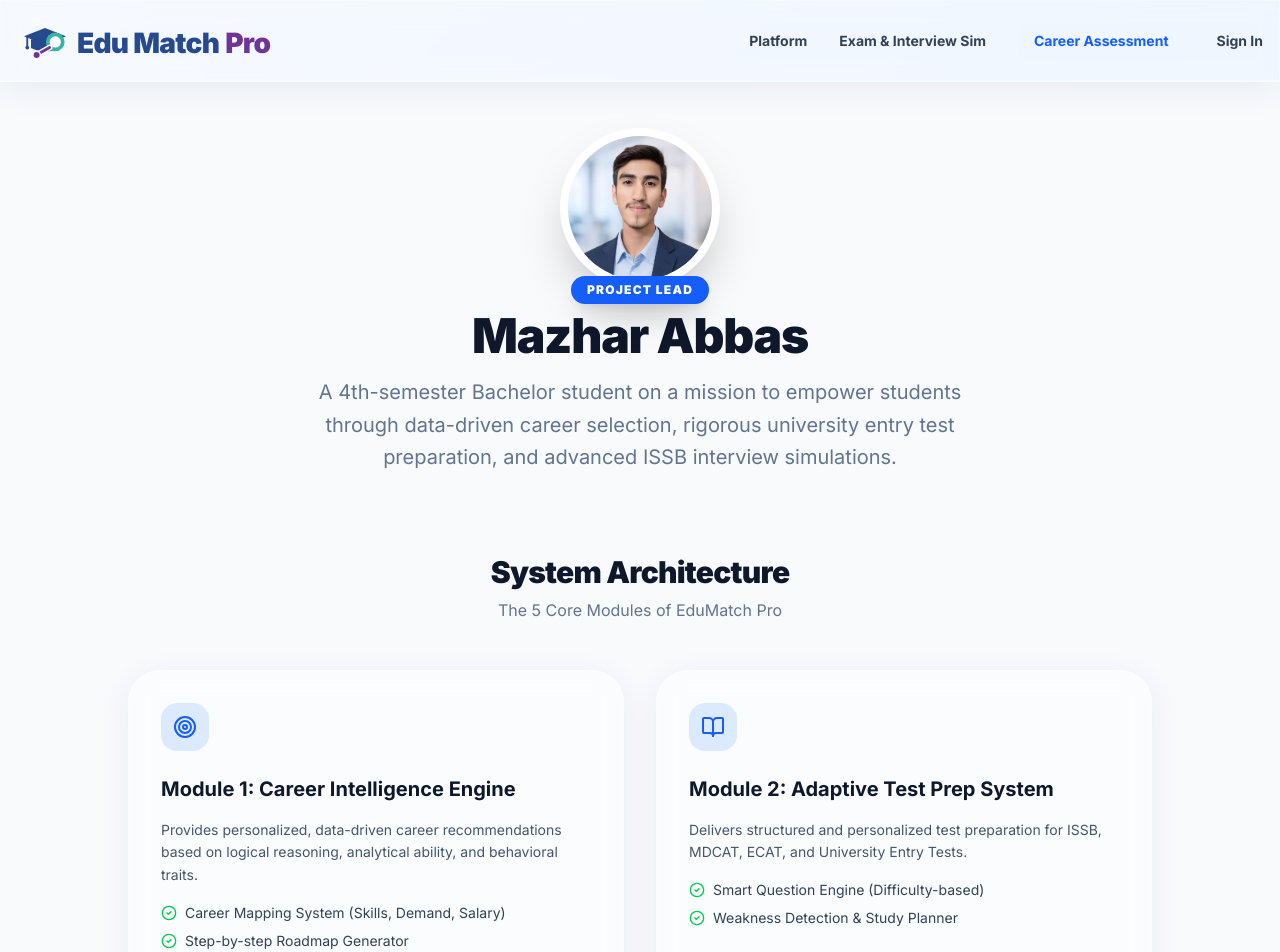
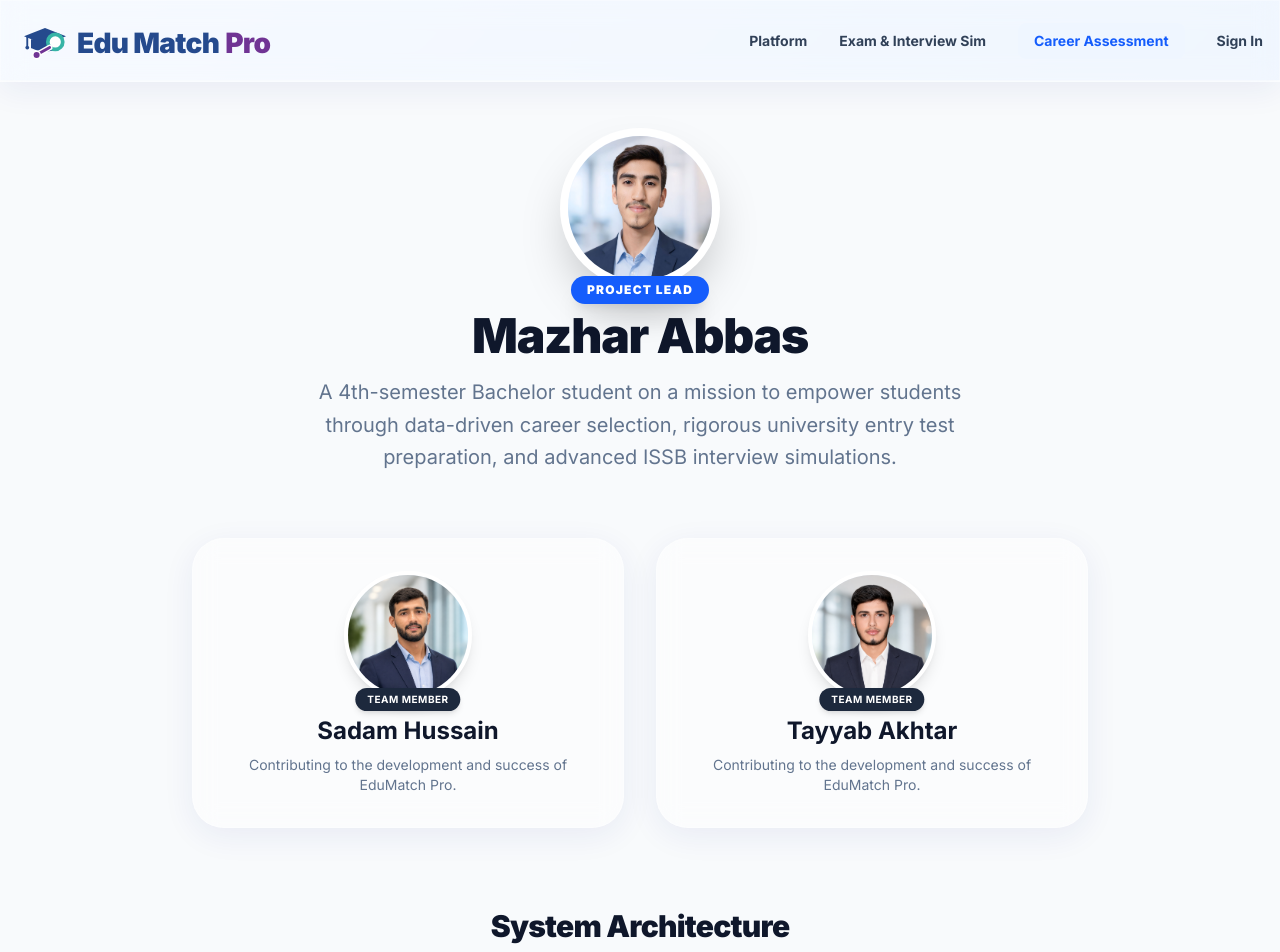
Before and after one commit to MazharAbbas95/Edu_Match_Pro, a React (Vite) app: page /about in a window 1280 px wide. Shown: the top 952 px of the page. Built offline with nearby package versions, Linux system fonts and the light colour scheme.

Commit message:
adding new members

```diff
--- a/api/auth/[...slug].js
+++ b/api/auth/[...slug].js
@@ -115,7 +115,10 @@ async function handleForgotPassword(req, res) {
   user.passwordResetExpires = Date.now() + 10 * 60 * 1000;
   saveUsers(users);
 
-  const resetURL = `${process.env.APP_URL || "http://localhost:3000"}/reset-password/${resetToken}`;
+  const protocol = req.headers['x-forwarded-proto'] || 'http';
+  const host = req.headers.host || 'localhost:3000';
+  const defaultUrl = `${protocol}://${host}`;
+  const resetURL = `${process.env.APP_URL || defaultUrl}/reset-password/${resetToken}`;
 
   const transporter = nodemailer.createTransport({
     host: process.env.EMAIL_HOST || "smtp.gmail.com",
--- a/data/users.json
+++ b/data/users.json
@@ -14,8 +14,8 @@
     "password": "$2b$10$xVEOCgUfO7peqoAzU75HqeDzbrMiXHo3U.mFmNvtRlfkHf24BwBxO",
     "createdAt": "2026-04-20T03:17:10.315Z",
     "updatedAt": "2026-04-20T03:17:10.315Z",
-    "passwordResetToken": "706960805deb98e17bf6347dc57469c1552a7d065602056028cc9217ac71760d",
-    "passwordResetExpires": 1776695692849
+    "passwordResetToken": "d8491d043a5def2fbf35a48d3d92ccc99b6059d52520b29f73a4a76b4f4f8349",
+    "passwordResetExpires": 1776710140247
   },
   {
     "_id": "1776695060799",
--- a/src/pages/About.tsx
+++ b/src/pages/About.tsx
@@ -7,10 +7,11 @@ export const About = () => {
       <div className="max-w-5xl mx-auto space-y-20">
 
         {/* Header Profile */}
+        <div className="mb-20">
           <motion.div
             initial={{ opacity: 0, y: 20 }}
             animate={{ opacity: 1, y: 0 }}
-          className="text-center"
+            className="text-center mb-16"
           >
             <div className="relative inline-block mb-6">
               <div className="w-40 h-40 rounded-full border-8 border-white shadow-2xl overflow-hidden mx-auto bg-blue-50">
@@ -30,6 +31,58 @@ export const About = () => {
               A 4th-semester Bachelor student on a mission to empower students through data-driven career selection, rigorous university entry test preparation, and advanced ISSB interview simulations.
             </p>
           </motion.div>
+
+          {/* Team Members */}
+          <div className="grid md:grid-cols-2 gap-8 max-w-4xl mx-auto mt-12">
+            <motion.div
+              initial={{ opacity: 0, y: 20 }}
+              animate={{ opacity: 1, y: 0 }}
+              transition={{ delay: 0.1 }}
+              className="text-center glass-morphism p-8 rounded-[32px] border-white/60 hover:shadow-xl transition-all"
+            >
+              <div className="relative inline-block mb-4">
+                <div className="w-32 h-32 rounded-full border-4 border-white shadow-lg overflow-hidden mx-auto bg-blue-50">
+                  <img
+                    src="/sadam hussain.jpg.png"
+                    alt="Sadam Hussain"
+                    className="w-full h-full object-cover object-top"
+                  />
+                </div>
+                <div className="absolute -bottom-3 left-1/2 -translate-x-1/2 bg-slate-800 text-white px-3 py-1 rounded-full text-[10px] font-bold uppercase tracking-wider whitespace-nowrap shadow-md">
+                  Team Member
+                </div>
+              </div>
+              <h3 className="text-2xl font-bold text-slate-900 mb-2">Sadam Hussain</h3>
+              <p className="text-slate-500 text-sm">
+                Contributing to the development and success of EduMatch Pro.
+              </p>
+            </motion.div>
+
+            <motion.div
+              initial={{ opacity: 0, y: 20 }}
+              animate={{ opacity: 1, y: 0 }}
+              transition={{ delay: 0.2 }}
+              className="text-center glass-morphism p-8 rounded-[32px] border-white/60 hover:shadow-xl transition-all"
+            >
+              <div className="relative inline-block mb-4">
+                <div className="w-32 h-32 rounded-full border-4 border-white shadow-lg overflow-hidden mx-auto bg-blue-50">
+                  <img
+                    src="/tayyab akhtar.jpg.png"
+                    alt="Tayyab Akhtar"
+                    className="w-full h-full object-cover object-top"
+                  />
+                </div>
+                <div className="absolute -bottom-3 left-1/2 -translate-x-1/2 bg-slate-800 text-white px-3 py-1 rounded-full text-[10px] font-bold uppercase tracking-wider whitespace-nowrap shadow-md">
+                  Team Member
+                </div>
+              </div>
+              <h3 className="text-2xl font-bold text-slate-900 mb-2">Tayyab Akhtar</h3>
+              <p className="text-slate-500 text-sm">
+                Contributing to the development and success of EduMatch Pro.
+              </p>
+            </motion.div>
+          </div>
+        </div>
 
         {/* Modules Section */}
         <div className="space-y-16">
--- a/src/server/controllers/authController.ts
+++ b/src/server/controllers/authController.ts
@@ -88,7 +88,8 @@ export const forgotPassword = async (req: Request, res: Response, next: NextFunc
     const resetToken = user.createPasswordResetToken();
     await user.save();
 
-    const resetURL = `${process.env.APP_URL || 'http://localhost:3000'}/reset-password/${resetToken}`;
+    const baseUrl = process.env.APP_URL || 'https://edu-match-pro-718912645052.asia-south1.run.app/';
+    const resetURL = `${baseUrl.replace(/\/$/, '')}/reset-password/${resetToken}`;
 
     const transporter = nodemailer.createTransport({
       service: 'gmail',
```
Also changed, not shown: public/sadam hussain.jpg.png (added), public/tayyab akhtar.jpg.png (added). Lines whose indentation alone changed are shown as unchanged.
